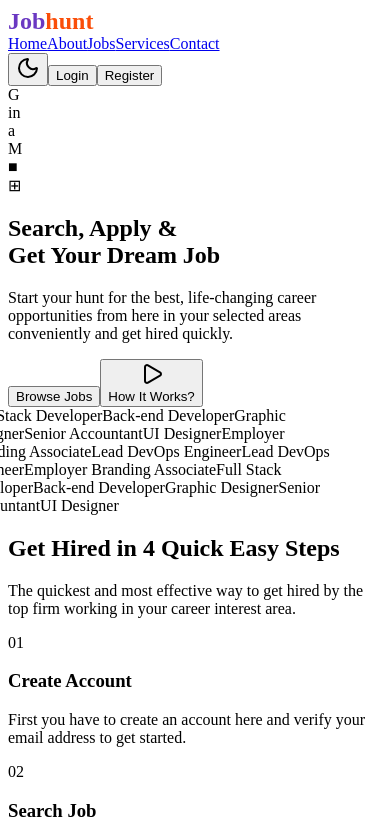
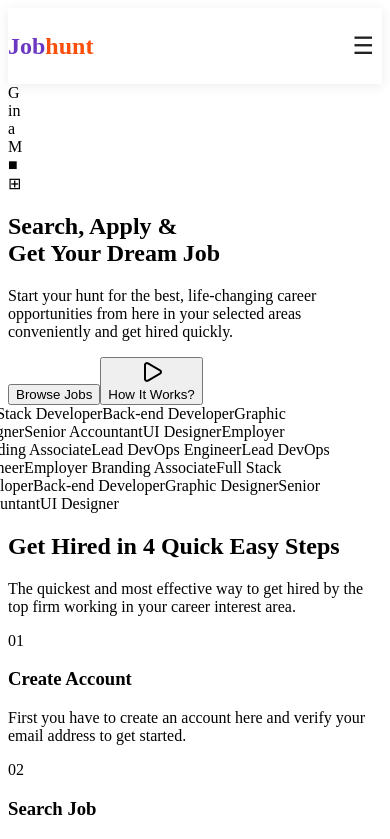
Before and after one commit to CelestinFernandes/JobPortal, a React (Vite) app in the folder job-portal/: page / in a window 390 px wide. Shown: the top 839 px of the page. Built offline with nearby package versions, Linux system fonts and the light colour scheme.

Commit message:
updated Header and adding hamburger menu with modes

```diff
--- a/job-portal/src/components/Header.jsx
+++ b/job-portal/src/components/Header.jsx
@@ -1,30 +1,81 @@
 "use client"
+import { useState, useEffect } from "react"
+import Logo from "./Logo"
+import Navigation from "./Navigation"
 
-import { Sun, Moon } from "lucide-react"
-import Logo from "./Logo"
+const Header = () => {
+  const [isMenuOpen, setIsMenuOpen] = useState(false)
+  const [isMobile, setIsMobile] = useState(false)
+  const [theme, setTheme] = useState(() => localStorage.getItem("theme") || "light")
 
-export default function Header({ isDark, toggleTheme }) {
+  useEffect(() => {
+    document.documentElement.setAttribute("data-theme", theme)
+    localStorage.setItem("theme", theme)
+  }, [theme])
+
+  useEffect(() => {
+    const checkScreenSize = () => {
+      setIsMobile(window.innerWidth <= 768)
+      if (window.innerWidth > 768) setIsMenuOpen(false)
+    }
+    checkScreenSize()
+    window.addEventListener("resize", checkScreenSize)
+    return () => window.removeEventListener("resize", checkScreenSize)
+  }, [])
+
+  const toggleTheme = () => {
+    setTheme(theme === "light" ? "dark" : "light")
+    if (isMobile) setIsMenuOpen(false)
+  }
+
+  const closeMenu = () => setIsMenuOpen(false)
+
   return (
-    <header className={`sticky top-0 z-50 shadow-sm border-b backdrop-blur-sm ${isDark ? "bg-gray-900/95 border-gray-700" : "bg-white/95 border-gray-200"}`}>
-      <div className="container mx-auto px-4 py-4 flex items-center justify-between">
-        <Logo isDark={isDark} />
-
-        <nav className="hidden md:flex items-center space-x-8">
-          <a href="#home" className={`transition-colors hover:text-purple-600 ${isDark ? "text-gray-300" : "text-gray-600"}`}>Home</a>
-          <a href="#about" className={`transition-colors hover:text-purple-600 ${isDark ? "text-gray-300" : "text-gray-600"}`}>About</a>
-          <a href="#jobs" className={`transition-colors hover:text-purple-600 ${isDark ? "text-gray-300" : "text-gray-600"}`}>Jobs</a>
-          <a href="#services" className={`transition-colors hover:text-purple-600 ${isDark ? "text-gray-300" : "text-gray-600"}`}>Services</a>
-          <a href="#contact" className={`transition-colors hover:text-purple-600 ${isDark ? "text-gray-300" : "text-gray-600"}`}>Contact</a>
+    <header style={{ background: theme === "dark" ? "#222222" : "white", boxShadow: "0 2px 12px rgba(0, 0, 0, 0.08)", position: "sticky", top: 0, zIndex: 1000 }}>
+      <div className="container">
+        <nav style={{ display: "flex", justifyContent: "space-between", alignItems: "center", padding: "16px 0" }}>
+          <Logo />
+          {!isMobile && (
+            <div style={{ display: "flex", alignItems: "center", gap: "32px" }}>
+              <Navigation theme={theme} isMobile={false} onNavigate={closeMenu} />
+              <div style={{ display: "flex", gap: "12px", alignItems: "center" }}>
+                <button onClick={toggleTheme} style={{ background: "none", border: `2px solid ${theme === "dark" ? "#FFFFFF" : "#6A38C2"}`, borderRadius: "6px", padding: "8px 12px", cursor: "pointer", fontSize: "16px", color: theme === "dark" ? "#FFFFFF" : "#6A38C2", transition: "all 0.3s ease" }}>
+                  {theme === "light" ? "🌙" : "☀️"}
+                </button>
+                <a href="#login" className="btn btn-outline" style={{ padding: "8px 20px" }}>Login</a>
+                <a href="#signup" className="btn btn-primary" style={{ padding: "8px 20px" }}>Register</a>
+              </div>
+            </div>
+          )}
+          {isMobile && (
+            <button onClick={() => setIsMenuOpen(!isMenuOpen)} style={{ background: "none", border: "none", fontSize: "24px", cursor: "pointer", color: theme === "dark" ? "#FFFFFF" : "#222222", padding: "8px", zIndex: 1001 }}>
+              {isMenuOpen ? "✕" : "☰"}
+            </button>
+          )}
         </nav>
-
-        <div className="flex items-center space-x-4">
-          <button onClick={toggleTheme} className={`p-2 rounded-lg transition-colors hover:bg-purple-100 ${isDark ? "text-gray-300 hover:bg-purple-900" : "text-gray-600"}`}>
-            {isDark ? <Sun className="w-5 h-5" /> : <Moon className="w-5 h-5" />}
-          </button>
-          <button className={`px-4 py-2 transition-colors hover:text-purple-600 ${isDark ? "text-gray-300" : "text-gray-600"}`}>Login</button>
-          <button className="bg-purple-600 hover:bg-purple-700 text-white px-4 py-2 rounded-lg transition-colors">Register</button>
-        </div>
+        {isMobile && isMenuOpen && (
+          <>
+            <div style={{ position: "fixed", top: 0, left: 0, right: 0, bottom: 0, background: "rgba(0, 0, 0, 0.5)", zIndex: 999 }} onClick={closeMenu} />
+            <div style={{ position: "absolute", top: "100%", left: 0, right: 0, background: theme === "dark" ? "#222222" : "white", boxShadow: "0 4px 20px rgba(0, 0, 0, 0.15)", borderTop: `1px solid ${theme === "dark" ? "#374151" : "#e5e7eb"}`, zIndex: 1000, maxHeight: "80vh", overflowY: "auto" }}>
+              <div style={{ padding: "20px", display: "flex", flexDirection: "column", gap: "16px" }}>
+                <div style={{ marginBottom: "16px" }}>
+                  <Navigation theme={theme} isMobile={true} onNavigate={closeMenu} />
+                </div>
+                <div style={{ height: "1px", background: theme === "dark" ? "#374151" : "#e5e7eb", margin: "8px 0" }} />
+                <div style={{ display: "flex", flexDirection: "column", gap: "12px" }}>
+                  <button onClick={toggleTheme} style={{ background: "none", border: `2px solid ${theme === "dark" ? "#FFFFFF" : "#6A38C2"}`, borderRadius: "6px", padding: "12px 16px", cursor: "pointer", fontSize: "16px", color: theme === "dark" ? "#FFFFFF" : "#6A38C2", transition: "all 0.3s ease", width: "100%", display: "flex", alignItems: "center", justifyContent: "center", gap: "8px" }}>
+                    {theme === "light" ? "🌙" : "☀️"} {theme === "light" ? "Dark Mode" : "Light Mode"}
+                  </button>
+                  <a href="#login" className="btn btn-outline" onClick={closeMenu} style={{ padding: "12px 16px", width: "100%", textAlign: "center", textDecoration: "none", display: "block" }}>Login</a>
+                  <a href="#signup" className="btn btn-primary" onClick={closeMenu} style={{ padding: "12px 16px", width: "100%", textAlign: "center", textDecoration: "none", display: "block" }}>Register</a>
+                </div>
+              </div>
+            </div>
+          </>
+        )}
       </div>
     </header>
   )
 }
+
+export default Header
```
